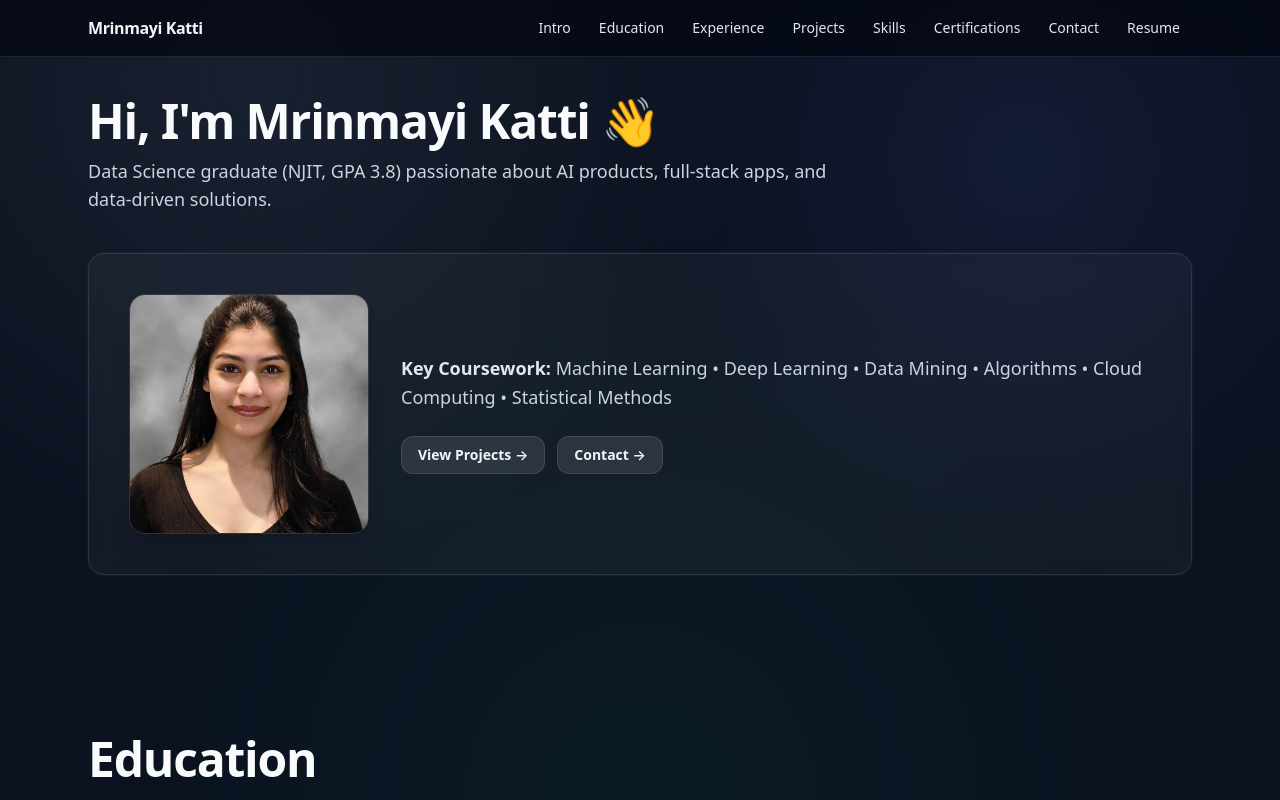
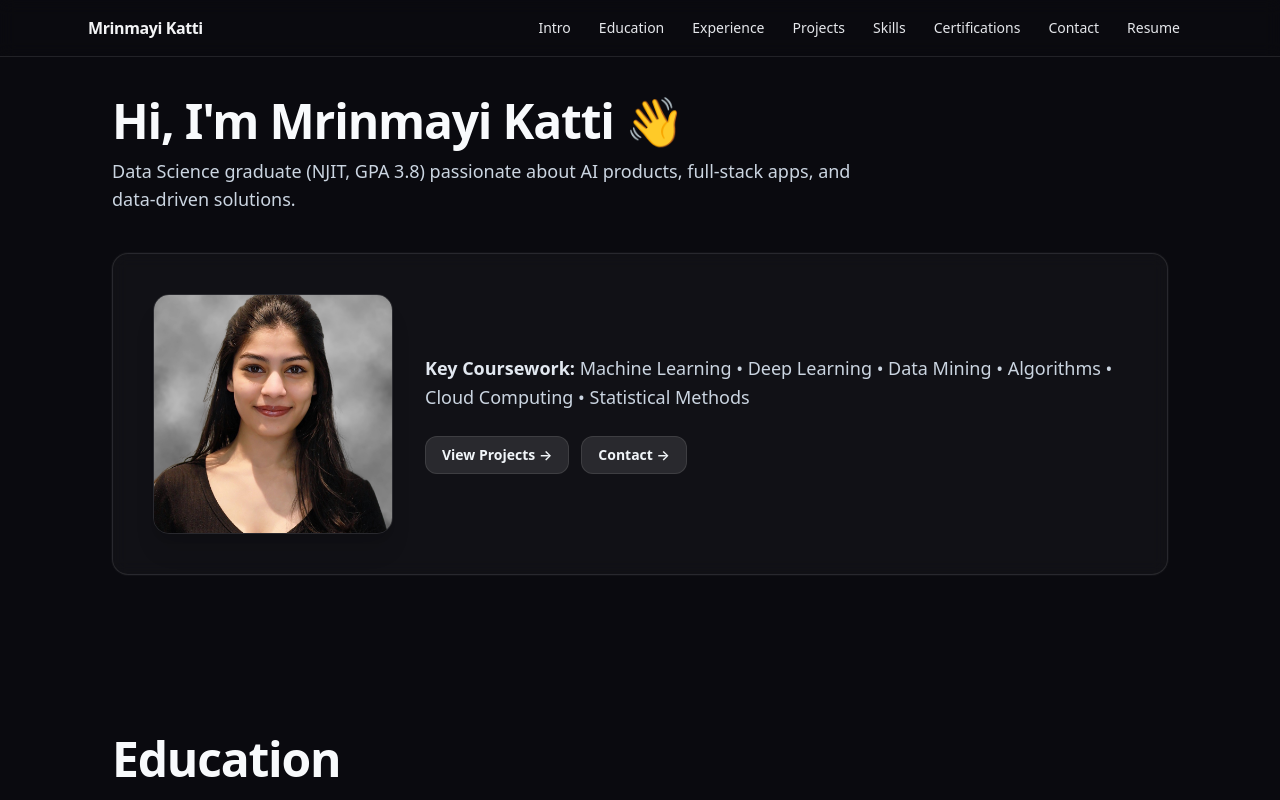
Before and after one commit to Mrinmayi03/MrinmayiKatti_Portfolio, a React (Vite) app: page / in a window 1280 px wide. Shown: the top 800 px of the page. Built offline with nearby package versions, Linux system fonts and the light colour scheme.

Commit message:
Frontend updates

```diff
--- a/src/App.tsx
+++ b/src/App.tsx
@@ -1,31 +1,44 @@
-import Navbar from "./components/Navbar";
-import Intro from "./components/Intro";
-import Education from "./components/Education";
-import Experience from "./components/Experience";
-import Projects from "./components/Projects";
-import Skills from "./components/Skills";
-import Certifications from "./components/Certifications";
-import Resume from "./components/Resume";
-import Contact from "./components/Contact";
+// src/App.tsx
+import Navbar from './components/Navbar';
+import Intro from './components/Intro';
+import Education from './components/Education';
+import Experience from './components/Experience';
+import Projects from './components/Projects';
+import Skills from './components/Skills';
+import Certifications from './components/Certifications';
+import Contact from './components/Contact';
 
-const App: React.FC = () => (
-  <div className="min-h-screen text-slate-100">
-    {/* classy background */}
-    <div className="pointer-events-none fixed inset-0 -z-10 bg-[#0b1220]" />
-    <div className="pointer-events-none fixed inset-0 -z-10 bg-[radial-gradient(900px_circle_at_20%_10%,rgba(148,163,184,0.10),transparent_55%),radial-gradient(700px_circle_at_80%_20%,rgba(99,102,241,0.10),transparent_55%),radial-gradient(900px_circle_at_50%_100%,rgba(16,185,129,0.06),transparent_60%)]" />
+export default function App() {
+  return (
+    <div className="min-h-screen text-slate-100 bg-[#0A0A0F]">
+      {/* Professional neutral background layers */}
+      <div className="pointer-events-none fixed inset-0 -z-10">
+        {/* Soft charcoal gradient */}
+        <div className="absolute inset-0 bg-gradient-to-b from-[#0A0A0F] via-[#111116] to-[#0D0D12]" />
+
+        {/* Subtle vignette */}
+        <div className="absolute inset-0 bg-[radial-gradient(1200px_circle_at_50%_120%,rgba(0,0,0,0.6),transparent_60%)]" />
+
+        {/* Very subtle grid */}
+        <div
+          className="absolute inset-0 opacity-[0.04]
+          [background-image:linear-gradient(to_right,rgba(255,255,255,0.05)_1px,transparent_1px),
+          linear-gradient(to_bottom,rgba(255,255,255,0.05)_1px,transparent_1px)]
+          [background-size:60px_60px]"
+        />
+      </div>
 
       <Navbar />
-    <main>
+
+      <main className="mx-auto max-w-6xl px-6">
         <Intro />
         <Education />
         <Experience />
         <Projects />
         <Skills />
         <Certifications />
-      <Resume />
         <Contact />
       </main>
     </div>
   );
-
-export default App;
+}
--- a/src/components/Navbar.tsx
+++ b/src/components/Navbar.tsx
@@ -13,7 +13,7 @@ const links = [
 export default function Navbar() {
   return (
     <header className="sticky top-0 z-50">
-      <div className="backdrop-blur bg-gray-950/70 border-b border-white/10">
+      <div className="backdrop-blur border-b border-white/10">
         <nav className="mx-auto max-w-6xl px-6">
           <div className="h-14 flex items-center justify-between gap-6">
             {/* Left: Name / Brand */}
--- a/src/components/ProjectCard.tsx
+++ b/src/components/ProjectCard.tsx
@@ -102,7 +102,7 @@ export default function ProjectCard({
           {tech.map((t) => (
             <span
               key={t}
-              className="text-[11px] px-2.5 py-1 rounded-full bg-indigo-500/10 text-indigo-200 border border-indigo-500/20"
+              className="text-[11px] px-2.5 py-1 rounded-full text-indigo-200 border border-indigo-500/20"
             >
               {t}
             </span>
--- a/src/components/Resume.tsx
+++ b/src/components/Resume.tsx
@@ -15,7 +15,7 @@ export default function Resume() {
             href={RESUME_URL}
             target="_blank"
             rel="noreferrer"
-            className="inline-flex items-center gap-2 rounded-xl bg-indigo-500/15 px-4 py-2 text-sm font-semibold text-indigo-200 border border-indigo-500/25 hover:bg-indigo-500/20 transition"
+            className="inline-flex items-center gap-2 rounded-xl px-4 py-2 text-sm font-semibold text-indigo-200 border border-indigo-500/25 hover:transition"
           >
             View in new tab →
           </a>
--- a/src/components/SectionShell.tsx
+++ b/src/components/SectionShell.tsx
@@ -28,7 +28,7 @@ export default function SectionShell({
           )}
         </div>
 
-        <div className="rounded-2xl border border-white/10 bg-white/[0.04] shadow-[0_0_0_1px_rgba(255,255,255,0.03)] backdrop-blur">
+        <div className="rounded-2xl border border-white/10 bg-white/[0.03] shadow-[0_0_0_1px_rgba(255,255,255,0.03)] backdrop-blur">
           <div className="p-6 md:p-10">{children}</div>
         </div>
       </div>
```
Lines whose indentation alone changed are shown as unchanged.
